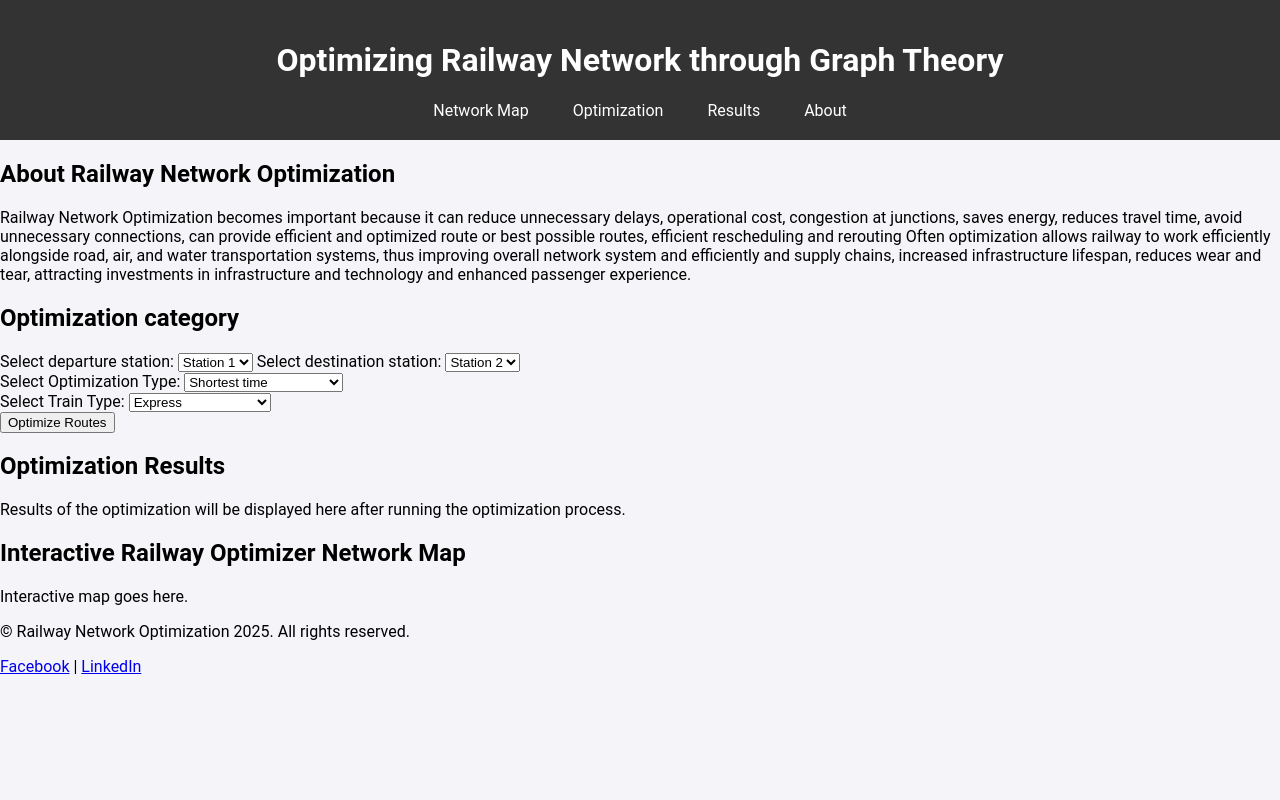
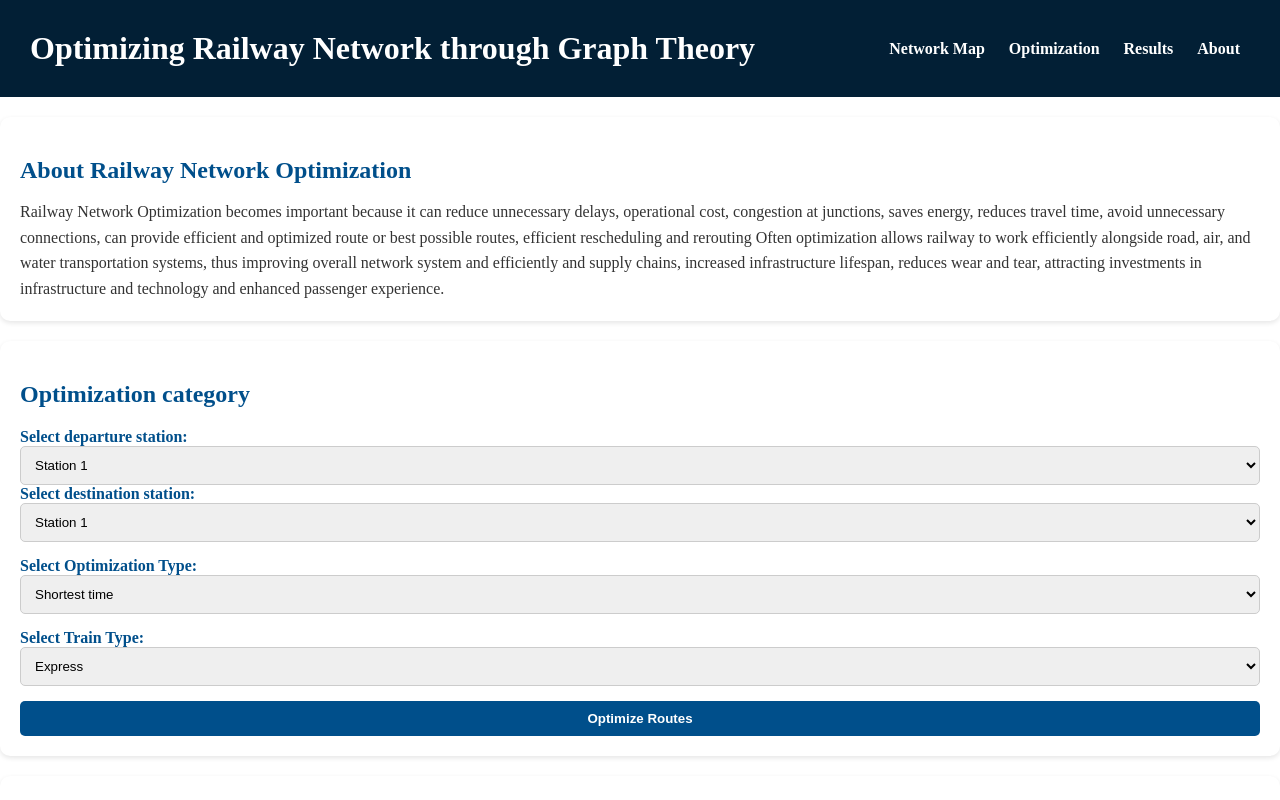
Before and after one commit to Komal20112005/RAILWAY_NETWORK, a plain HTML site: page index.html in a window 1280 px wide. Shown: the top 800 px of the page. Drawn offline with Linux system fonts and the light colour scheme; a script that the page names is missing; a web font is replaced by a local one.

Commit message:
Created a new css file styles1.css. Updated the css file in index.html and added links for google fonts.

```diff
--- a/index.html
+++ b/index.html
@@ -4,8 +4,14 @@
     <meta charset="UTF-8">
     <meta name="viewport" content="width=device-width, initial-scale=1.0">
     <title>Railway Network Optimization</title>
-    <link rel="stylesheet" href="styles.css">
+    <link rel="stylesheet" href="styles1.css">
     <script src="script.js" defer></script>
+
+    <!--Google Fonts-->
+    <link rel="preconnect" href="https://fonts.googleapis.com">
+    <link rel="preconnect" href="https://fonts.gstatic.com" crossorigin>
+    <link href="https://fonts.googleapis.com/css2?family=DM+Serif+Text:ital@0;1&display=swap" rel="stylesheet">
+
 </head>
 <body>
     <header>
@@ -48,6 +54,7 @@
 
                     <label for="station-select">Select destination station:</label>
                     <select id="station-select">
+                        <option value="station1">Station 1</option>
                         <option value="station2">Station 2</option>
                         <option value="station3">Station 3</option>
                         <option value="station4">Station 4</option>
--- /dev/null
+++ b/styles1.css
@@ -0,0 +1,115 @@
+/* body font  */
+body {
+    font-family: 'DM Serif Text', serif;
+    margin: 0;
+    padding: 0;
+    box-sizing: border-box;
+}
+
+/* Page header */
+header {
+    background-color: #021f35;
+    color: white;
+    padding: 30px;
+}
+
+header .container {
+    display: flex;
+    justify-content: space-between;
+    align-items: center;
+}
+
+/*for heading */
+h1 {
+    font-size: 2rem;
+    margin: 0;
+}
+
+nav a {
+    color: white;
+    text-decoration: none;
+    margin: 0 10px;
+    font-weight: bold;
+    font-size: 1rem;
+    transition: color 0.3s ease-in-out;
+}
+
+nav a:hover {
+    color: #ffcc00;
+}
+
+.main {
+    padding: 20px;
+    background-color: #f5f5f5;
+}
+
+.section-container {
+    margin: 20px 0;
+    padding: 20px;
+    background-color: #ffffff;
+    border-radius: 10px;
+    box-shadow: 0 2px 5px rgba(0, 0, 0, 0.1);
+}
+
+h2 {
+    margin-bottom: 15px;
+    color: #004f8b;
+}
+
+article {
+    line-height: 1.6;
+    color: #333333;
+}
+
+/* Form Styles box, button, Graphics */
+.form-container {
+    display: flex;
+    flex-direction: column;
+    gap: 15px;
+    margin-top: 20px;
+}
+
+.form-group label {
+    font-weight: bold;
+    color: #004f8b;
+}
+
+.form-group select {
+    padding: 10px;
+    border: 1px solid #cccccc;
+    border-radius: 5px;
+    width: 100%;
+}
+
+button {
+    padding: 10px 15px;
+    border: none;
+    background-color: #004f8b;
+    color: white;
+    font-weight: bold;
+    cursor: pointer;
+    border-radius: 5px;
+    transition: background-color 0.3s ease-in-out;
+}
+
+button:hover {
+    background-color: #003366;
+}
+
+/* Footer Styles */
+footer {
+    background-color: #021f35;
+    color: white;
+    padding: 15px;
+    text-align: center;
+}
+
+footer a {
+    color: #f3c307;
+    text-decoration: none;
+    margin: 0 5px;
+}
+
+footer a:hover {
+    text-decoration: underline;
+}
```
